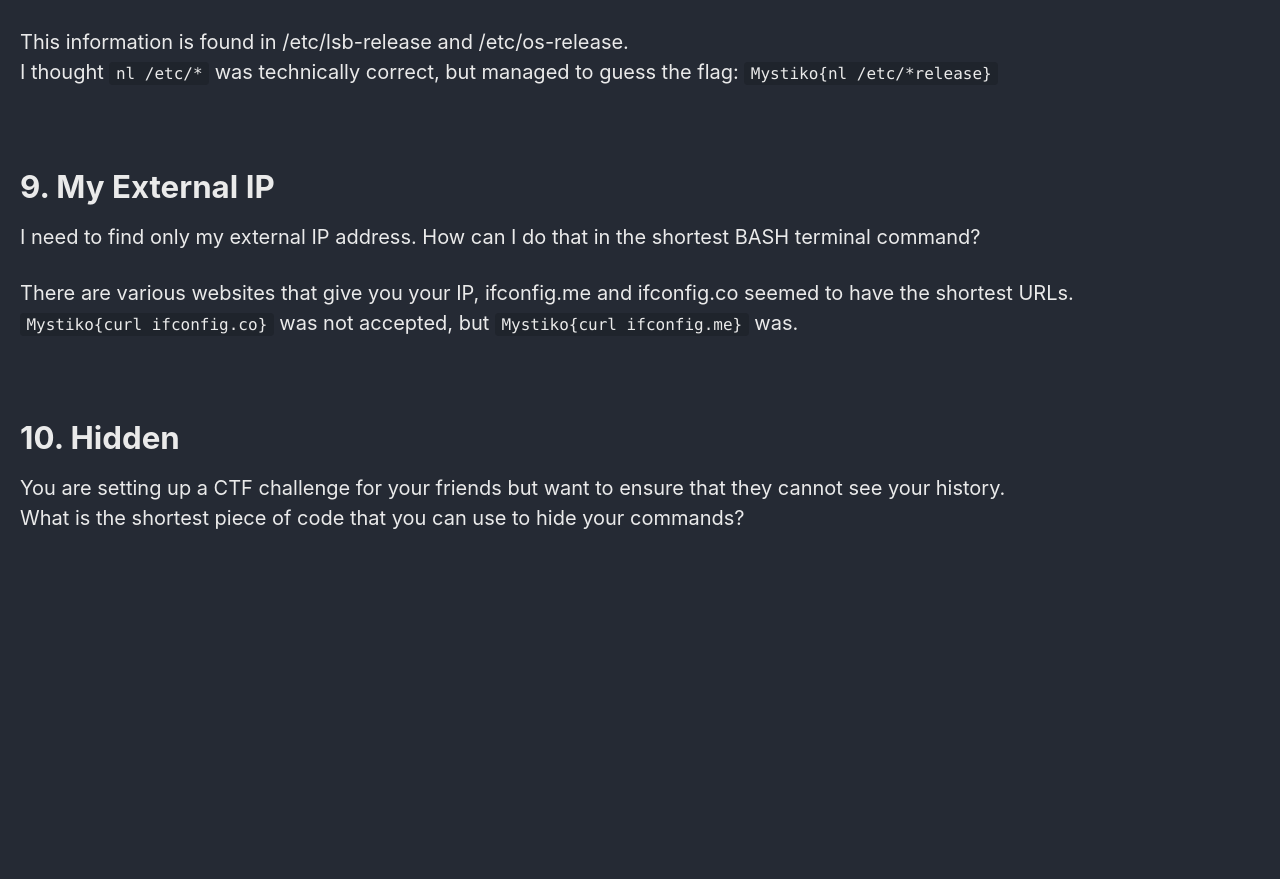
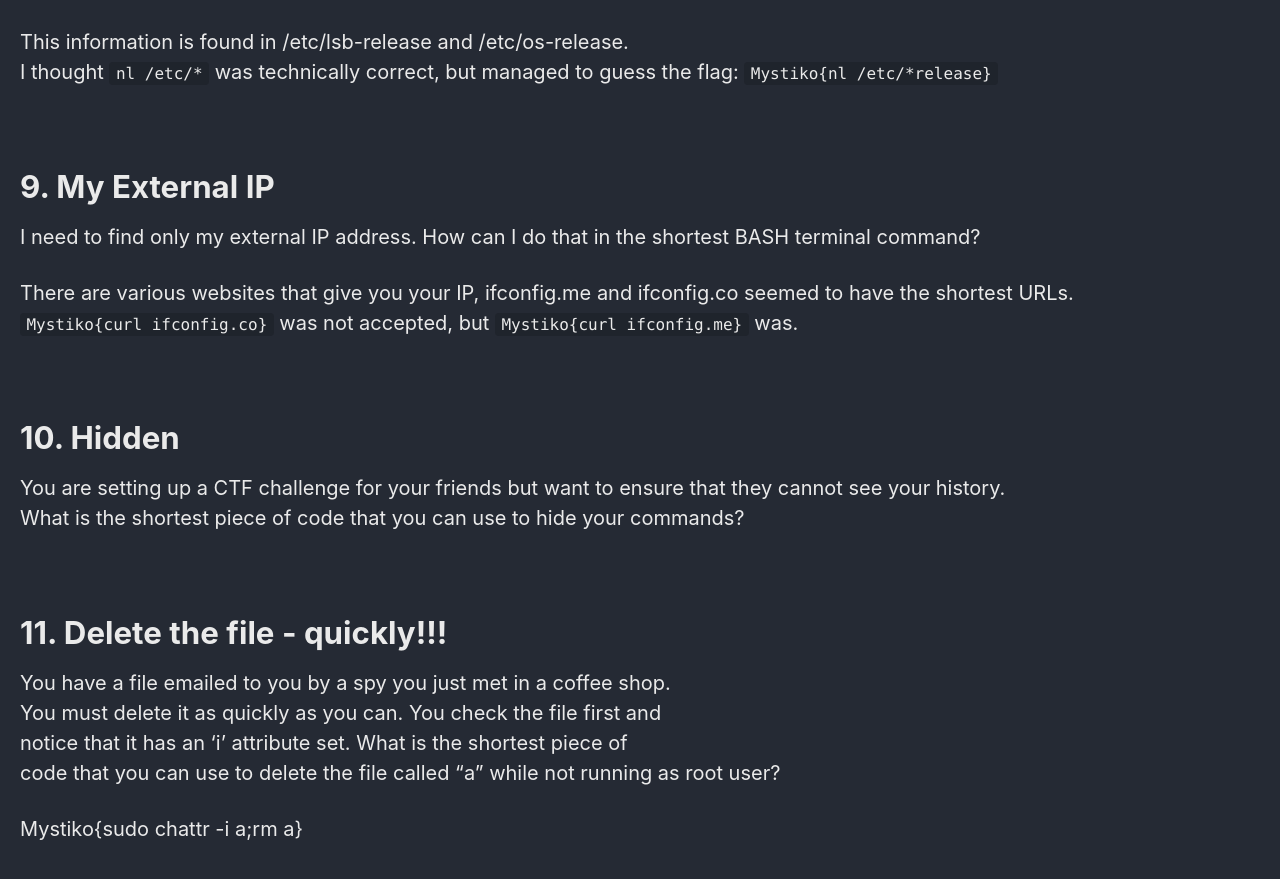
Before and after one commit to Connor-McCartney/Connor-McCartney.github.io, a Jekyll site: the page built from _pages/misc/shortest-bash-code-challs.md, in a window 1280 px wide and 900 px high, scrolled down 2332 px. Shown: the top 879 px of the window. Built offline with Jekyll 4.4.1, drawn with Linux system fonts in a browser that asks for light colours; cached includes are drawn as plain includes; before the commit the page ends 2921 px from its top, so only the background shows below that.

Commit message:
Update shortest-bash-code-challs.md

```diff
--- a/_pages/misc/shortest-bash-code-challs.md
+++ b/_pages/misc/shortest-bash-code-challs.md
@@ -113,3 +113,16 @@ There are various websites that give you your IP, ifconfig.me and ifconfig.co se
 
 You are setting up a CTF challenge for your friends but want to ensure that they cannot see your history. <br>
 What is the shortest piece of code that you can use to hide your commands?
+
+
+<br>
+
+
+# 11. Delete the file - quickly!!!
+
+You have a file emailed to you by a spy you just met in a coffee shop. <br>
+You must delete it as quickly as you can. You check the file first and <br>
+notice that it has an 'i' attribute set. What is the shortest piece of <br>
+code that you can use to delete the file called "a" while not running as root user?
+
+Mystiko{sudo chattr -i a;rm a}
```
